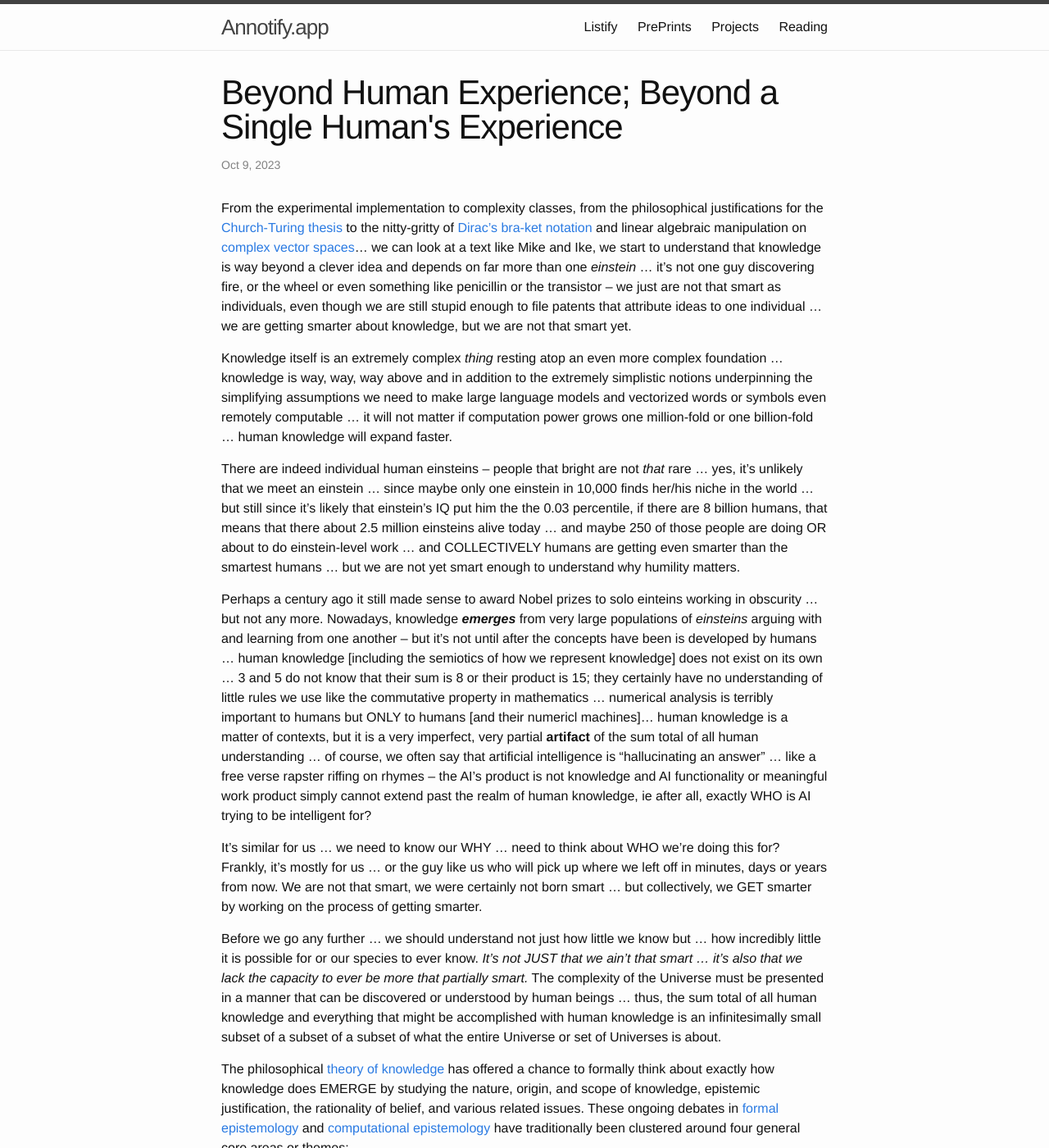
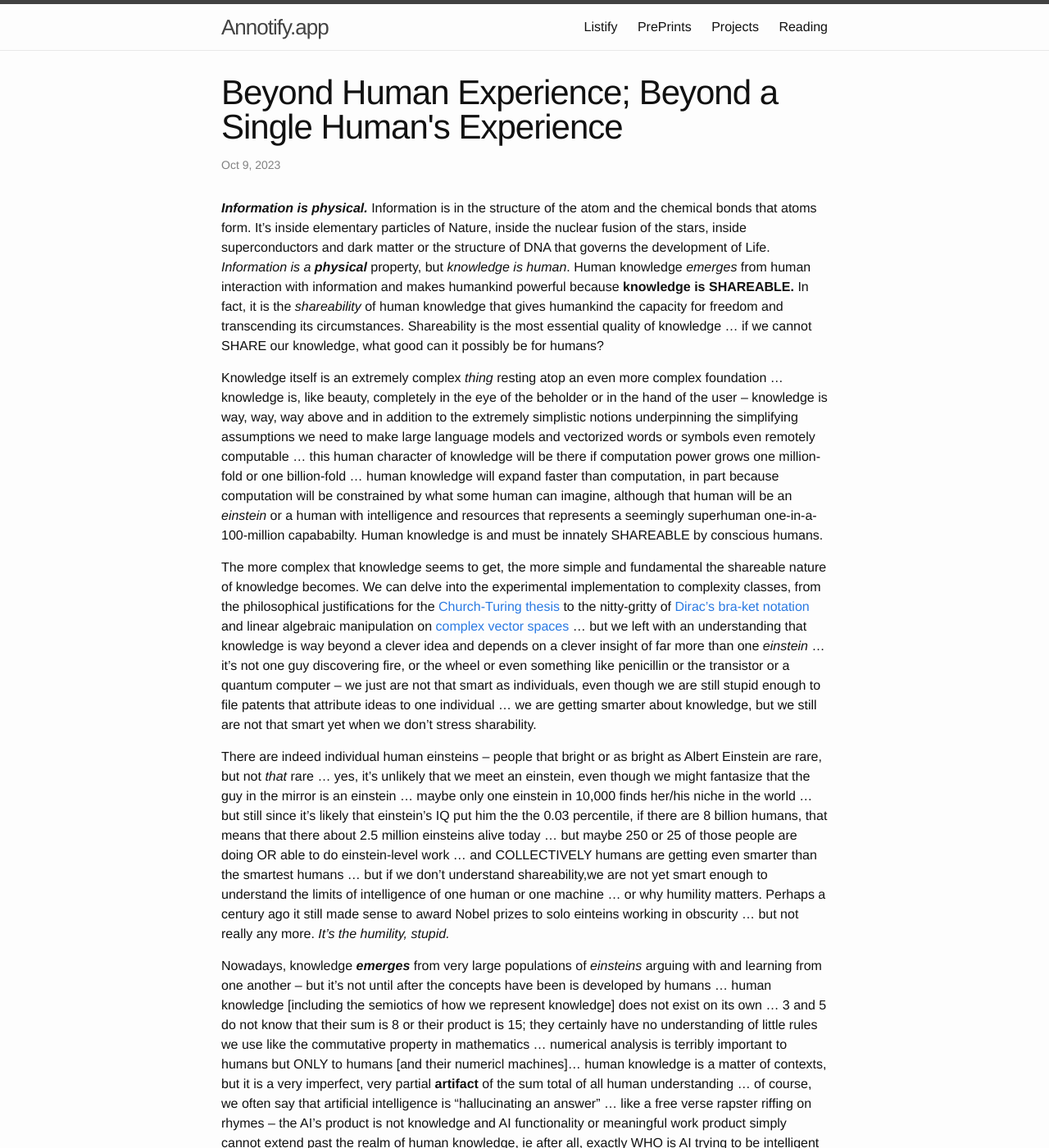
Before and after one commit to annotifyapp/annotifyapp.github.io, a Jekyll site: the page built from _posts/2023-10-09-theory-of-quantum-information.md, in a window 1280 px wide and 1400 px high. Shown: the whole window at 82% size. Built offline with Jekyll 4.4.1, drawn with Linux system fonts in a browser that asks for light colours.

Commit message:
it's the humility, stupid

```diff
--- a/_posts/2023-10-09-theory-of-quantum-information.md
+++ b/_posts/2023-10-09-theory-of-quantum-information.md
@@ -6,14 +6,15 @@ date:   2023-10-09 4:30:00
 categories: emergence
 ---
 
+***Information is physical.*** Information is in the structure of the atom and the chemical bonds that atoms form. It's inside elementary particles of Nature, inside the nuclear fusion of the stars, inside superconductors and dark matter or the structure of DNA that governs the development of Life.  *Information is a* ***physical*** property, but *knowledge is human*. Human knowledge *emerges* from human interaction with information and makes humankind powerful because **knowledge is SHAREABLE.** In fact, it is the *shareability* of human knowledge that gives humankind the capacity for freedom and transcending its circumstances. Shareability is the most essential quality of knowledge ... if we cannot SHARE our knowledge, what good can it possibly be for humans?
 
-From the experimental implementation to complexity classes, from the philosophical justifications for the [Church-Turing thesis](https://en.wikipedia.org/wiki/Church%E2%80%93Turing_thesis) to the nitty-gritty of [Dirac's bra-ket notation](https://en.wikipedia.org/wiki/Bra%E2%80%93ket_notation) and linear algebraic manipulation on [complex vector spaces](https://en.wikipedia.org/wiki/Real_coordinate_space)... we can look at a text like Mike and Ike, we start to understand that knowledge is way beyond a clever idea and depends on far more than one *einstein* ... it's not one guy discovering fire, or the wheel or even something like penicillin or the transistor -- we just are not that smart as individuals, even though we are still stupid enough to file patents that attribute ideas to one individual ... we are getting smarter about knowledge, but we are not that smart yet.
+Knowledge itself is an extremely complex *thing* resting atop an even more complex foundation ... knowledge is, like beauty, completely in the eye of the beholder or in the hand of the user -- knowledge is way, way, way above and in addition to the extremely simplistic notions underpinning the simplifying assumptions we need to make large language models and vectorized words or symbols even remotely computable ... this human character of knowledge will be there if computation power grows one million-fold or one billion-fold ... human knowledge will expand faster than computation, in part because computation will be constrained by what some human can imagine, although that human will be an *einstein* or a human with intelligence and resources that represents a seemingly superhuman one-in-a-100-million capababilty. Human knowledge is and must be innately SHAREABLE by conscious humans.
 
-Knowledge itself is an extremely complex *thing* resting atop an even more complex foundation ... knowledge is way, way, way above and in addition to the extremely simplistic notions underpinning the simplifying assumptions we need to make large language models and vectorized words or symbols even remotely computable ... it will not matter if computation power grows one million-fold or one billion-fold ... human knowledge will expand faster.
+The more complex that knowledge seems to get, the more simple and fundamental the shareable nature of knowledge becomes. We can delve into the experimental implementation to complexity classes, from the philosophical justifications for the [Church-Turing thesis](https://en.wikipedia.org/wiki/Church%E2%80%93Turing_thesis) to the nitty-gritty of [Dirac's bra-ket notation](https://en.wikipedia.org/wiki/Bra%E2%80%93ket_notation) and linear algebraic manipulation on [complex vector spaces](https://en.wikipedia.org/wiki/Real_coordinate_space) ... but we left with an understanding that knowledge is way beyond a clever idea and depends on a clever insight of far more than one *einstein* ... it's not one guy discovering fire, or the wheel or even something like penicillin or the transistor or a quantum computer -- we just are not that smart as individuals, even though we are still stupid enough to file patents that attribute ideas to one individual ... we are getting smarter about knowledge, but we still are not that smart yet when we don't stress sharability.
 
-There are indeed individual human einsteins -- people that bright are not *that* rare ... yes, it's unlikely that we meet an einstein ... since maybe only one einstein in 10,000 finds her/his niche in the world ... but still since it's likely that einstein's IQ put him the the 0.03 percentile, if there are 8 billion humans, that means that there about 2.5 million einsteins alive today ... and maybe 250 of those people are doing OR about to do einstein-level work  ... and COLLECTIVELY humans are getting even smarter than the smartest humans ... but we are not yet smart enough to understand why humility matters.
+There are indeed individual human einsteins -- people that bright or as bright as Albert Einstein are rare, but not *that* rare ... yes, it's unlikely that we meet an einstein, even though we might fantasize that the guy in the mirror is an einstein ... maybe only one einstein in 10,000 finds her/his niche in the world ... but still since it's likely that einstein's IQ put him the the 0.03 percentile, if there are 8 billion humans, that means that there about 2.5 million einsteins alive today ... but maybe 250 or 25 of those people are doing OR able to do einstein-level work  ... and COLLECTIVELY humans are getting even smarter than the smartest humans ... but if we don't understand shareability,we are not yet smart enough to understand the limits of intelligence of one human or one machine ... or why humility matters. Perhaps a century ago it still made sense to award Nobel prizes to solo einteins working in obscurity ... but not really any more. *It's the humility, stupid.*
 
-Perhaps a century ago it still made sense to award Nobel prizes to solo einteins working in obscurity ... but not any more. Nowadays, knowledge ***emerges*** from very large populations of *einsteins* arguing with and learning from one another -- but it's not until after the concepts have been is developed by humans ... human knowledge [including the semiotics of how we represent knowledge] does not exist on its own ... 3 and 5 do not know that their sum is 8 or their product is 15; they certainly have no understanding of little rules we use like the commutative property in mathematics ... numerical analysis is terribly important to humans but ONLY to humans [and their numericl machines]... human knowledge is a matter of contexts, but it is a very imperfect, very partial **artifact** of the sum total of all human understanding ... of course, we often say that artificial intelligence is "hallucinating an answer" ... like a free verse rapster riffing on rhymes -- the AI's product is not knowledge and AI functionality or meaningful work product simply cannot extend past the realm of human knowledge, ie after all, exactly WHO is AI trying to be intelligent for?
+Nowadays, knowledge ***emerges*** from very large populations of *einsteins* arguing with and learning from one another -- but it's not until after the concepts have been is developed by humans ... human knowledge [including the semiotics of how we represent knowledge] does not exist on its own ... 3 and 5 do not know that their sum is 8 or their product is 15; they certainly have no understanding of little rules we use like the commutative property in mathematics ... numerical analysis is terribly important to humans but ONLY to humans [and their numericl machines]... human knowledge is a matter of contexts, but it is a very imperfect, very partial **artifact** of the sum total of all human understanding ... of course, we often say that artificial intelligence is "hallucinating an answer" ... like a free verse rapster riffing on rhymes -- the AI's product is not knowledge and AI functionality or meaningful work product simply cannot extend past the realm of human knowledge, ie after all, exactly WHO is AI trying to be intelligent for?
 
 It's similar for us ... we need to know our WHY ... need to think about WHO we're doing this for? Frankly, it's mostly for us ... or the guy like us who will pick up where we left off in minutes, days or years from now. We are not that smart, we were certainly not born smart ... but collectively, we GET smarter by working on the process of getting smarter.
 
```
